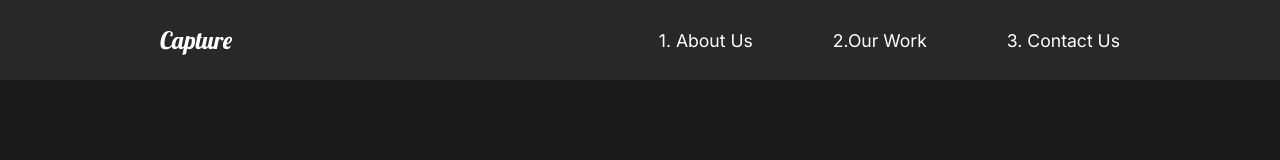
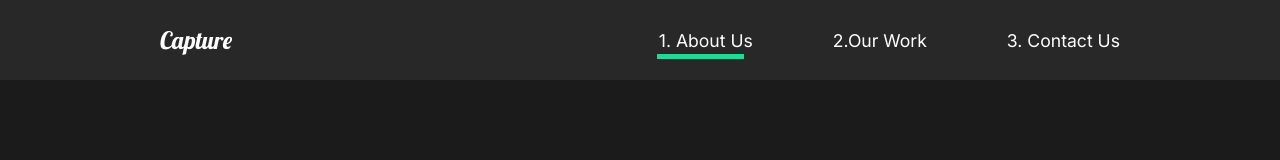
Before and after one commit to Chirag4904/react-portfolio-project, a React (Create React App) app: page / in a window 1280 px wide. Shown: the top 160 px of the page. Built offline with nearby package versions, Linux system fonts and the light colour scheme.

Commit message:
nav section improved and final commit

```diff
--- a/src/components/Nav.js
+++ b/src/components/Nav.js
@@ -1,8 +1,10 @@
 import React from "react";
 import styled from "styled-components";
 import { Link } from "react-router-dom";
-
+import { motion } from "framer-motion";
+import { useLocation } from "react-router-dom";
 const Nav = () => {
+	const { pathname } = useLocation();
 	return (
 		<StyledNav>
 			<h1>
@@ -14,12 +16,27 @@ const Nav = () => {
 			<ul>
 				<li>
 					<Link to="/">1. About Us</Link>
+					<Line
+						transition={{ duration: 0.75 }}
+						initial={{ width: "0%" }}
+						animate={{ width: pathname === "/" ? "50%" : "0%" }}
+					/>
 				</li>
 				<li>
 					<Link to="/work">2.Our Work</Link>
+					<Line
+						transition={{ duration: 0.75 }}
+						initial={{ width: "0%" }}
+						animate={{ width: pathname === "/work" ? "50%" : "0%" }}
+					/>
 				</li>
 				<li>
 					<Link to="/contact">3. Contact Us</Link>
+					<Line
+						transition={{ duration: 0.75 }}
+						initial={{ width: "0%" }}
+						animate={{ width: pathname === "/contact" ? "50%" : "0%" }}
+					/>
 				</li>
 			</ul>
 		</StyledNav>
@@ -73,7 +90,16 @@ const StyledNav = styled.nav`
 	li {
 		/* background: red; */
 		padding-left: 5rem;
+		position: relative;
 	}
 `;
 
+const Line = styled(motion.div)`
+	height: 0.3rem;
+	background: #23d997;
+	width: 0%;
+	position: absolute;
+	bottom: -40%;
+	left: 45%;
+`;
 export default Nav;
```
